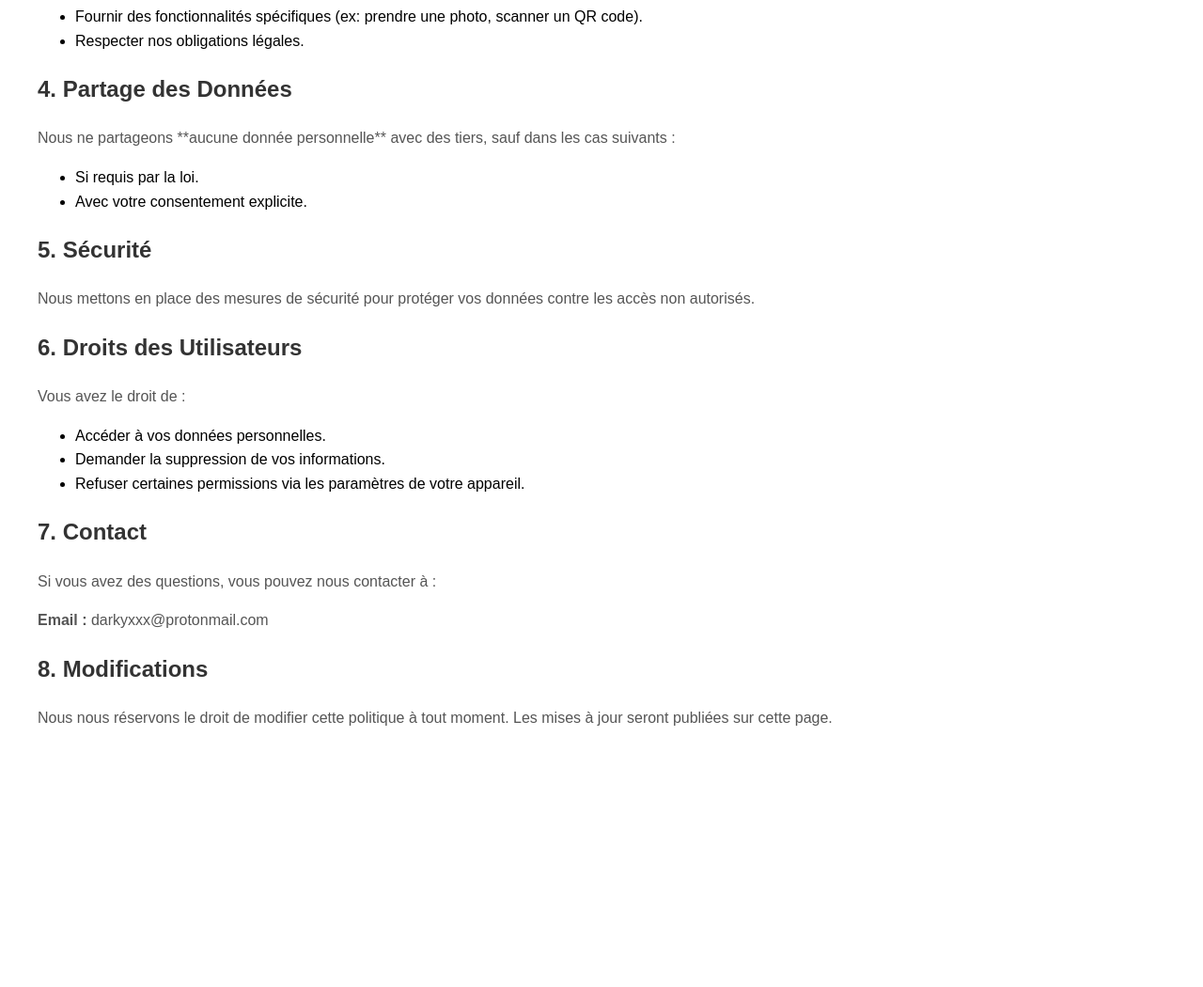
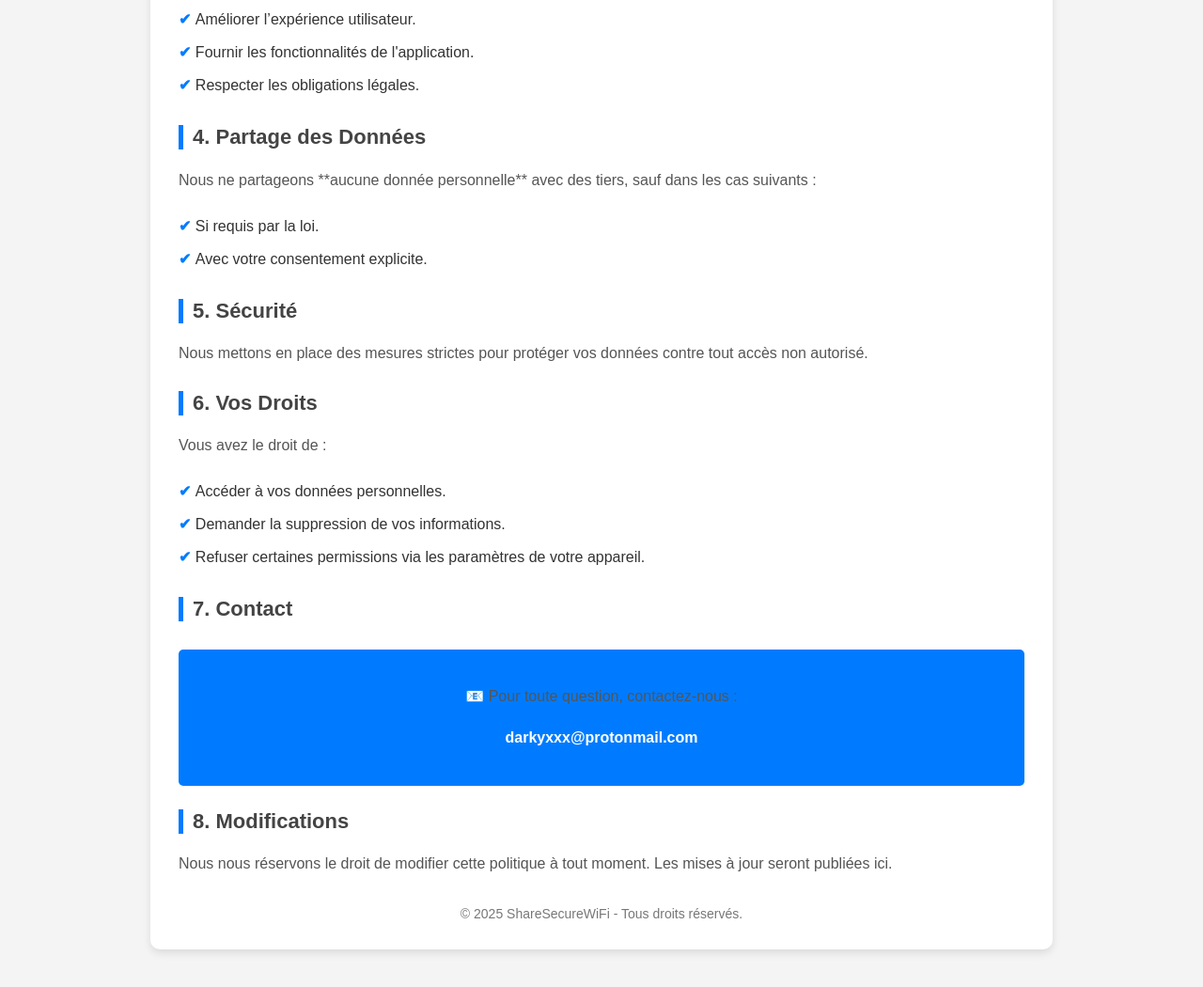
Before and after one commit to AymenMbarek/politiqueconfidentialite.github.io, a plain HTML site: page index.html in a window 1280 px wide. Shown: the part 626-1676 px from the top of the page at 94% size. Before the commit the page ends 1459 px from the top, so only its background shows below. Drawn offline with Linux system fonts and the light colour scheme.

Commit message:
pushing files3

```diff
--- a/index.html
+++ b/index.html
@@ -3,44 +3,132 @@
 <head>
     <meta charset="UTF-8">
     <meta name="viewport" content="width=device-width, initial-scale=1.0">
-    <title>Politique de Confidentialité</title>
+    <title>Politique de Confidentialité - ShareSecureWiFi</title>
     <style>
+        /* Styles généraux */
         body {
-            font-family: Arial, sans-serif;
-            margin: 20px;
-            padding: 20px;
-            line-height: 1.6;
-        }
-        h1, h2 {
+            font-family: 'Arial', sans-serif;
+            margin: 0;
+            padding: 0;
+            background-color: #f4f4f4;
             color: #333;
         }
+
+        /* Conteneur principal */
+        .container {
+            max-width: 900px;
+            margin: 40px auto;
+            background: white;
+            padding: 30px;
+            border-radius: 10px;
+            box-shadow: 0 4px 8px rgba(0, 0, 0, 0.1);
+        }
+
+        h1 {
+            text-align: center;
+            color: #007BFF;
+            font-size: 28px;
+            margin-bottom: 20px;
+        }
+
+        h2 {
+            color: #444;
+            border-left: 5px solid #007BFF;
+            padding-left: 10px;
+            font-size: 22px;
+            margin-top: 25px;
+        }
+
         p {
+            font-size: 16px;
+            line-height: 1.8;
             color: #555;
+        }
+
+        ul {
+            list-style: none;
+            padding: 0;
+        }
+
+        ul li {
+            padding: 8px 0;
+            font-size: 16px;
+        }
+
+        ul li::before {
+            content: "✔ ";
+            color: #007BFF;
+            font-weight: bold;
+        }
+
+        /* Section de contact */
+        .contact {
+            text-align: center;
+            margin-top: 30px;
+            padding: 20px;
+            background: #007BFF;
+            color: white;
+            border-radius: 5px;
+        }
+
+        .contact a {
+            color: #FFF;
+            text-decoration: none;
+            font-weight: bold;
+        }
+
+        /* Footer */
+        .footer {
+            text-align: center;
+            font-size: 14px;
+            margin-top: 30px;
+            color: #777;
+        }
+
+        /* Responsive */
+        @media (max-width: 768px) {
+            .container {
+                padding: 20px;
+                margin: 20px;
+            }
+
+            h1 {
+                font-size: 24px;
+            }
+
+            h2 {
+                font-size: 20px;
+            }
+
+            p, ul li {
+                font-size: 14px;
+            }
         }
     </style>
 </head>
 <body>
 
+    <div class="container">
         <h1>Politique de Confidentialité</h1>
-    <p><strong>Date de mise à jour :</strong> 2025</p>
+        <p><strong>Dernière mise à jour :</strong> 2025</p>
 
         <h2>1. Introduction</h2>
-    <p>Bienvenue sur <strong>sharesecurewifi</strong>. Nous accordons une grande importance à la confidentialité de nos utilisateurs. Cette politique décrit comment nous collectons, utilisons et protégeons vos informations.</p>
+        <p>Bienvenue sur <strong>ShareSecureWiFi</strong>. Nous respectons votre confidentialité et nous nous engageons à protéger vos données personnelles.</p>
 
         <h2>2. Informations Collectées</h2>
         <p>Nous pouvons collecter les informations suivantes :</p>
         <ul>
-        <li>📷 Accès à l’appareil photo (`android.permission.CAMERA`) pour [expliquer pourquoi, ex: scanner un code QR].</li>
-        <li>📂 Fichiers et stockage (si applicable).</li>
-        <li>📍 Localisation (si applicable).</li>
+            <li>📷 Accès à l’appareil photo (`android.permission.CAMERA`) pour scanner des codes QR.</li>
+            <li>📂 Accès aux fichiers et stockage (si applicable).</li>
+            <li>📍 Accès à la localisation (si applicable).</li>
         </ul>
 
         <h2>3. Utilisation des Données</h2>
         <p>Nous utilisons vos données uniquement pour :</p>
         <ul>
             <li>Améliorer l’expérience utilisateur.</li>
-        <li>Fournir des fonctionnalités spécifiques (ex: prendre une photo, scanner un QR code).</li>
-        <li>Respecter nos obligations légales.</li>
+            <li>Fournir les fonctionnalités de l'application.</li>
+            <li>Respecter les obligations légales.</li>
         </ul>
 
         <h2>4. Partage des Données</h2>
@@ -51,9 +139,9 @@
         </ul>
 
         <h2>5. Sécurité</h2>
-    <p>Nous mettons en place des mesures de sécurité pour protéger vos données contre les accès non autorisés.</p>
+        <p>Nous mettons en place des mesures strictes pour protéger vos données contre tout accès non autorisé.</p>
 
-    <h2>6. Droits des Utilisateurs</h2>
+        <h2>6. Vos Droits</h2>
         <p>Vous avez le droit de :</p>
         <ul>
             <li>Accéder à vos données personnelles.</li>
@@ -62,11 +150,18 @@
         </ul>
 
         <h2>7. Contact</h2>
-    <p>Si vous avez des questions, vous pouvez nous contacter à :</p>
-    <p><strong>Email :</strong> darkyxxx@protonmail.com</p>
+        <div class="contact">
+            <p>📧 Pour toute question, contactez-nous :</p>
+            <p><a href="mailto:darkyxxx@protonmail.com">darkyxxx@protonmail.com</a></p>
+        </div>
 
         <h2>8. Modifications</h2>
-    <p>Nous nous réservons le droit de modifier cette politique à tout moment. Les mises à jour seront publiées sur cette page.</p>
+        <p>Nous nous réservons le droit de modifier cette politique à tout moment. Les mises à jour seront publiées ici.</p>
+
+        <div class="footer">
+            &copy; 2025 ShareSecureWiFi - Tous droits réservés.
+        </div>
+    </div>
 
 </body>
 </html>
```
Lines whose indentation alone changed are shown as unchanged.
